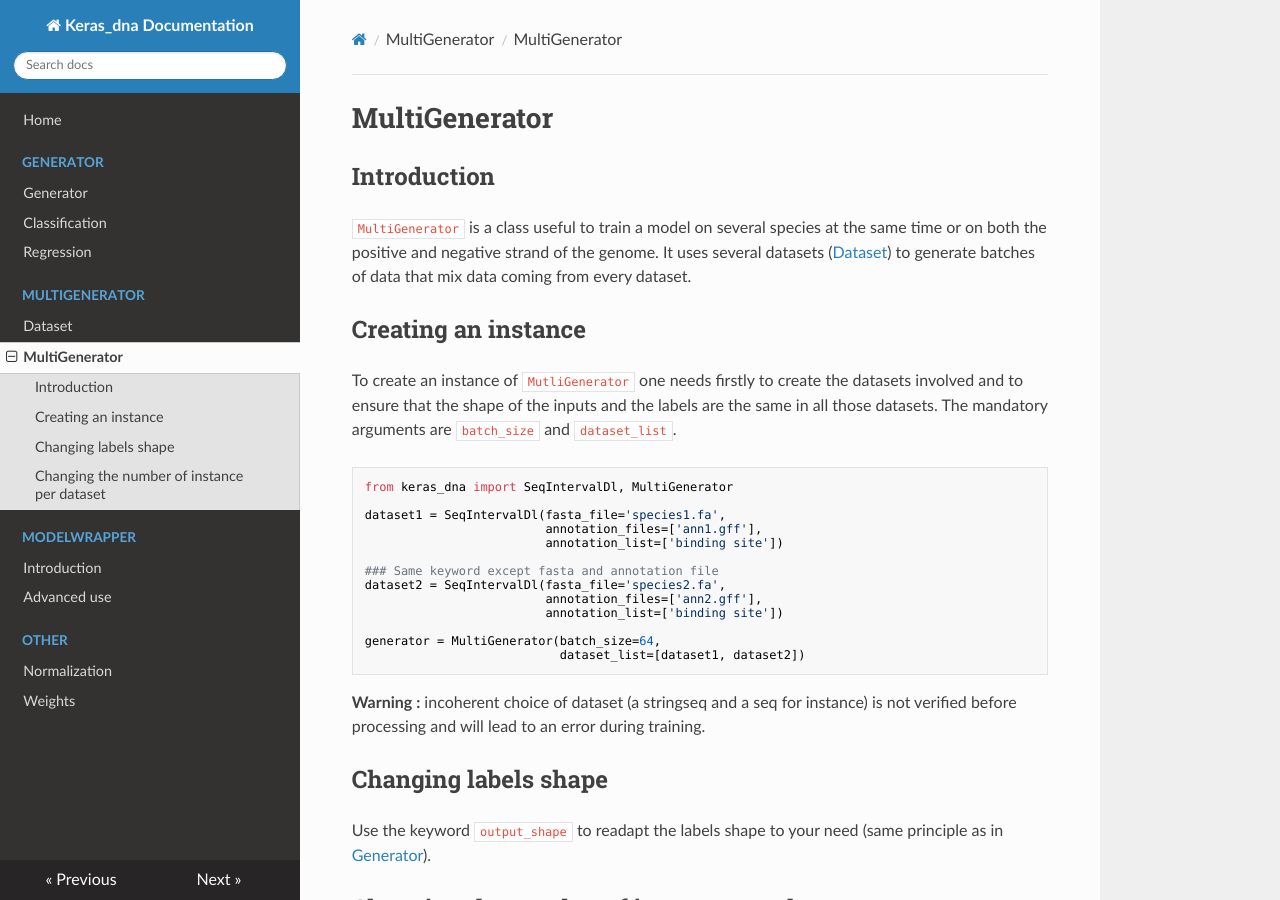
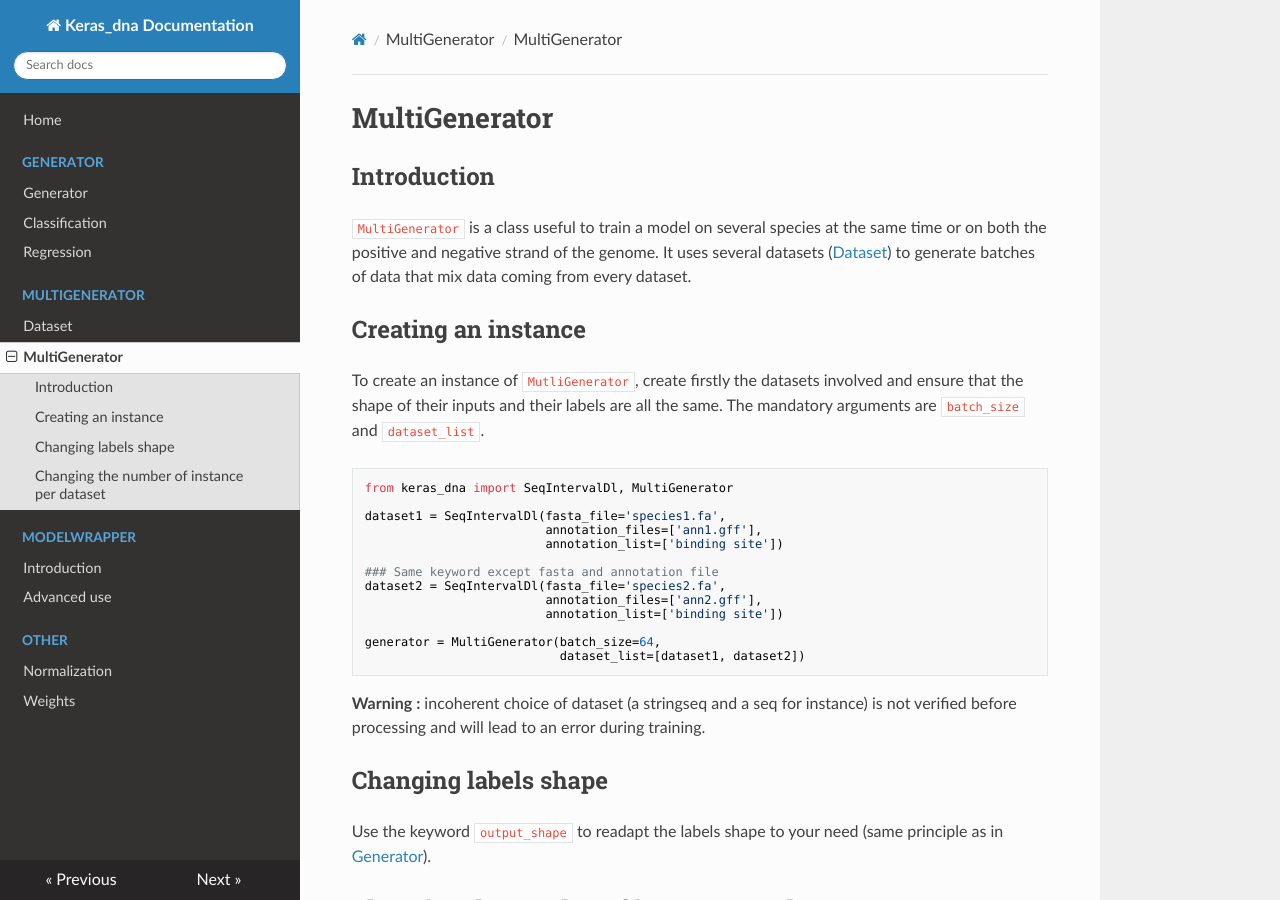
Before and after one commit to etirouthier/keras_dna, an MkDocs documentation site: the page built from docs/multigenerator.md, in a window 1280 px wide and 900 px high. Built offline with MkDocs 1.6.1, drawn with Linux system fonts in a browser that asks for light colours; nearby versions of some CDN libraries.

Commit message:
Update multigenerator.md

````diff
--- a/docs/multigenerator.md
+++ b/docs/multigenerator.md
@@ -6,7 +6,7 @@
 
 ## Creating an instance
 
-To create an instance of `MutliGenerator` one needs firstly to create the datasets involved and to ensure that the shape of the inputs and the labels are the same in all those datasets. The mandatory arguments are `batch_size` and `dataset_list`.
+To create an instance of `MutliGenerator`,  create firstly the datasets involved and ensure that the shape of their inputs and their labels are all the same. The mandatory arguments are `batch_size` and `dataset_list`.
 
 ```python
 from keras_dna import SeqIntervalDl, MultiGenerator
````
